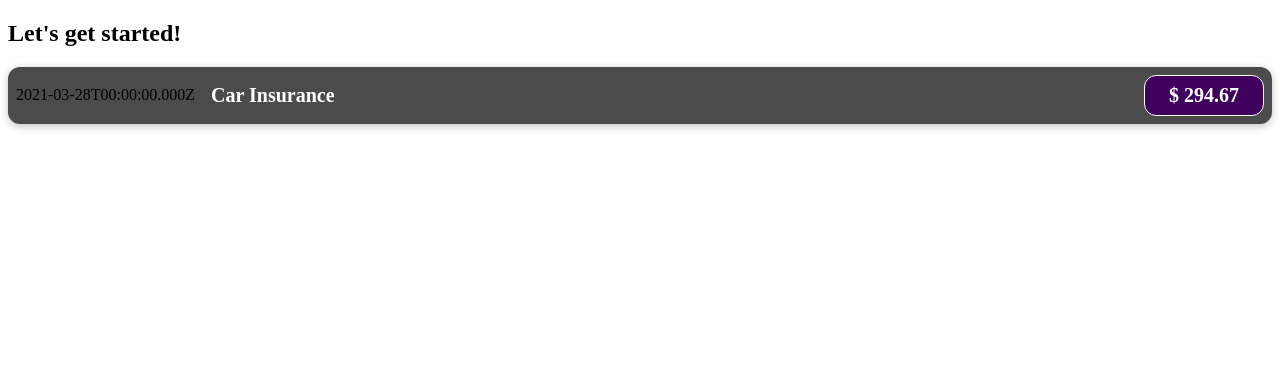
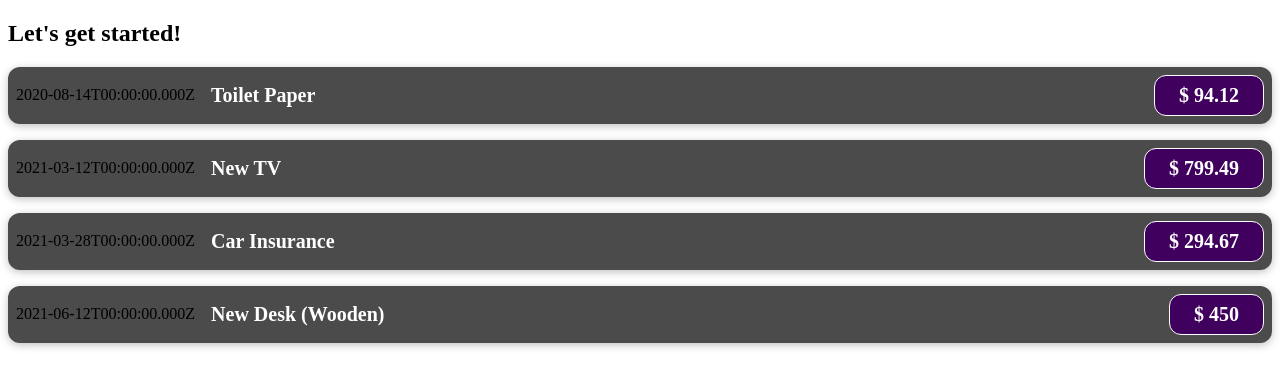
Before and after one commit to VinuBalagopalAP/Starting-With-React, a React (Create React App) app: page / in a window 1280 px wide. Shown: the top 388 px of the page. Built offline with nearby package versions, Linux system fonts and the light colour scheme.

Commit message:
Passing Data via "props"

```diff
--- a/src/App.js
+++ b/src/App.js
@@ -1,10 +1,51 @@
 import ExpenseItem from "./components/ExpenseItem";
 
 function App() {
+  const expenses = [
+    {
+      id: "e1",
+      title: "Toilet Paper",
+      amount: 94.12,
+      date: new Date(2020, 7, 14),
+    },
+    { id: "e2", title: "New TV", amount: 799.49, date: new Date(2021, 2, 12) },
+    {
+      id: "e3",
+      title: "Car Insurance",
+      amount: 294.67,
+      date: new Date(2021, 2, 28),
+    },
+    {
+      id: "e4",
+      title: "New Desk (Wooden)",
+      amount: 450,
+      date: new Date(2021, 5, 12),
+    },
+  ];
+
   return (
     <div>
       <h2>Let's get started!</h2>
-      <ExpenseItem></ExpenseItem>
+      <ExpenseItem
+        title={expenses[0].title}
+        amount={expenses[0].amount}
+        date={expenses[0].date}
+      ></ExpenseItem>
+      <ExpenseItem
+        title={expenses[1].title}
+        amount={expenses[1].amount}
+        date={expenses[1].date}
+      ></ExpenseItem>
+      <ExpenseItem
+        title={expenses[2].title}
+        amount={expenses[2].amount}
+        date={expenses[2].date}
+      ></ExpenseItem>
+      <ExpenseItem
+        title={expenses[3].title}
+        amount={expenses[3].amount}
+        date={expenses[3].date}
+      ></ExpenseItem>
     </div>
   );
 }
--- a/src/components/ExpenseItem.js
+++ b/src/components/ExpenseItem.js
@@ -1,16 +1,12 @@
 import "./ExpenseItem.css";
 
-function ExpenseItem() {
-  const expenseDate = new Date(2021, 2, 28);
-  const expenseTitle = "Car Insurance";
-  const expenseAmount = 294.67;
-
+function ExpenseItem(props) {
   return (
     <div className="expense-item">
-      <div>{expenseDate.toISOString()}</div>
+      <div>{props.date.toISOString()}</div>
       <div className="expense-item__description">
-        <h2>{expenseTitle}</h2>
-        <div className="expense-item__price"> $ {expenseAmount}</div>
+        <h2>{props.title}</h2>
+        <div className="expense-item__price"> $ {props.amount}</div>
       </div>
     </div>
   );
```
